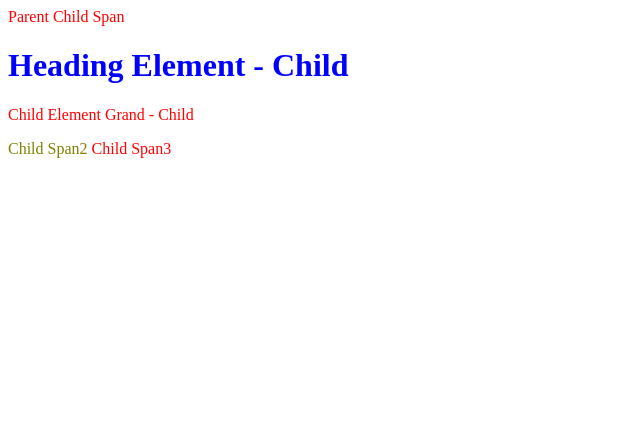
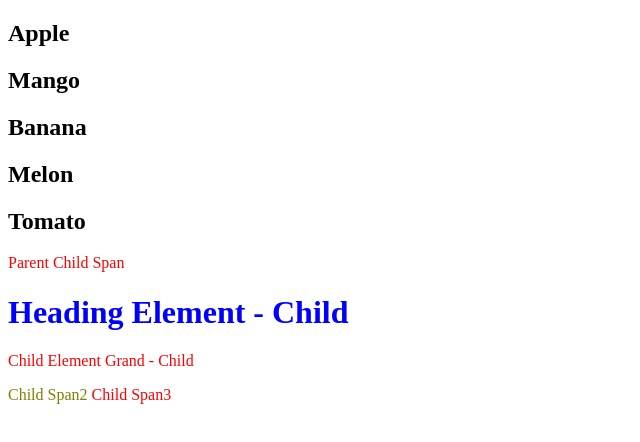
Before and after one commit to noeyzen/ghostCoding, a plain HTML site: page 0811_002.html in a window 1280 px wide. Shown: the whole page, without its empty margins (0-640 px from the left). Drawn offline with Linux system fonts and the light colour scheme.

Commit message:
상속 속성 알아보기

```diff
--- a/0811_002.html
+++ b/0811_002.html
@@ -17,9 +17,21 @@
         div span:nth-child(4){
             color: olive;
         }
+
+        /* 자식 요소중에, nth는 몇번째 자식인지 찾아서 부여하는 설정
+        그치만 이게 h2에서의 몇번째 자식인지 찾는게 아님
+        중간에 p가 껴있으면, h2의 4번째가 아닌 아티클의 4번째 > 바나나  */
     </style>
 </head>
 <body>
+    <article>
+        <h2>Apple</h2>
+        <h2>Mango</h2>
+        <h2>Banana</h2>
+        <h2>Melon</h2>
+        <h2>Tomato</h2>
+    </article>
+
     <div class="parent">
         Parent
         <span>Child Span</span>
```
